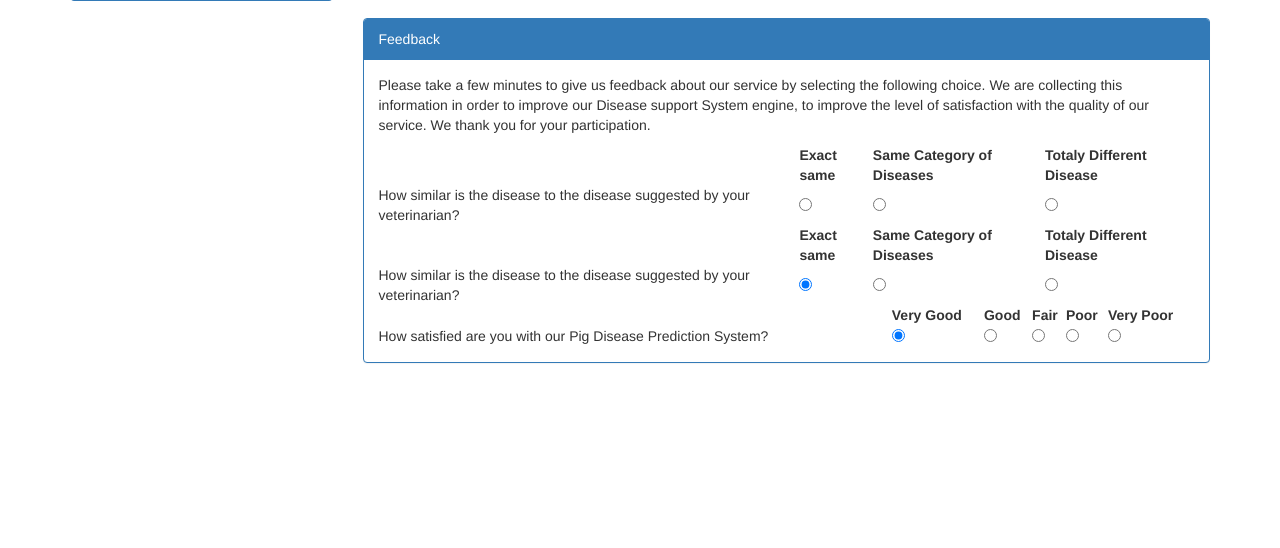
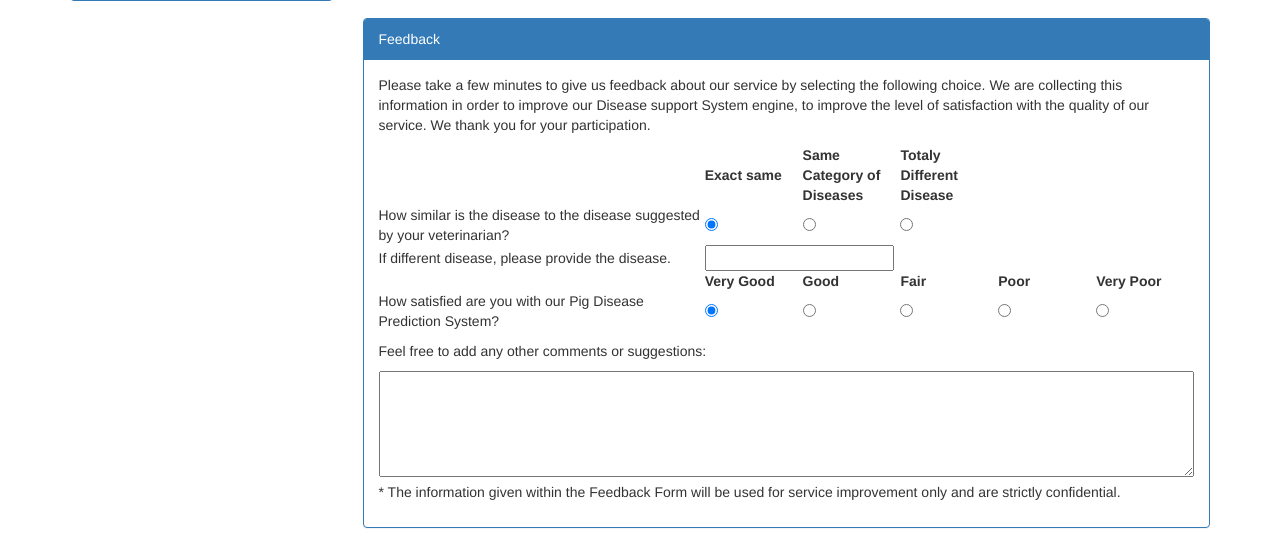
Before and after one commit to nilakanta123/PigDiseasesDiagnosis, a Django app: template templates/projectapp/page_antimortem_result.html in a window 1280 px wide. Shown: the part 297-845 px from the top of the page. Before the commit the page ends 660 px from the top, so only its background shows below. Run offline with Django 3.2, Linux system fonts and the light colour scheme; the template is opened without the code that fills it, so the values that code supplies are empty; some libraries are stand-ins or nearby versions.

Commit message:
feedback template modified1

```diff
--- a/templates/projectapp/base.html
+++ b/templates/projectapp/base.html
@@ -106,6 +106,23 @@
 	}
 
 
+	textarea
+	{
+	  width:100%;
+	}
+	.textwrapper
+	{
+	  border:1px solid #999999;
+	  margin:5px 0;
+	  padding:3px;
+	}
+
+	table{
+		padding:5px;
+		margin:10px 0;
+	}
+
+
 </style>
 <script type="text/javascript">
 	$(document).ready(function () {
--- a/templates/projectapp/page_antimortem_result.html
+++ b/templates/projectapp/page_antimortem_result.html
@@ -19,55 +19,46 @@
 				  	<div class="panel-heading">Feedback</div>
 				  	<div class="panel-body">
 				  		<p>Please take a few minutes to give us feedback about our service by selecting the following choice. We are collecting this information in order to improve our Disease support System engine, to improve the level of satisfaction with the quality of our service. We thank you for your participation.</p>
-				  		<table style="width:100%">
+				  		<table width="100%">
 						  <tr>
-						    <th></th>
-						    <th>Exact same</th>
-						    <th>Same Category of Diseases</th>
-						    <th>Totaly Different Disease</th>
+						    <th width="40%"></th>
+						    <th width="12%">Exact same</th>
+						    <th width="12%">Same Category of Diseases</th>
+						    <th width="12%">Totaly Different Disease</th>
+						    <th width="12%"></th>
+						    <th width="12%"></th>
 						  </tr>
 						  <tr>
-						    <td>How similar is the disease to the disease suggested by your veterinarian?</td>
-						    <td> <input type="radio" name="similarity" value="Exact same" checked></td>
-						    <td> <input type="radio" name="similarity" value="Same category"></td>
-						    <td> <input type="radio" name="similarity" value="Totaly different "></td>
+						    <td  width="40%">How similar is the disease to the disease suggested by your veterinarian?</td>
+						    <td width="12%"> <input type="radio" name="similarity" value="Exact same" checked></td>
+						    <td width="12%"> <input type="radio" name="similarity" value="Same category"></td>
+						    <td width="12%"> <input type="radio" name="similarity" value="Totaly different "></td>
+
+						  </tr>
+						  <tr>
+						    <td width="40%">If different disease, please provide the disease.</td>
+						    <td colspan="3"> <input type="text" name="disease_name"></td>
+						  </tr>
+						  <tr>
+						    <th width="40%"></th>
+						    <th width="12%"">Very Good</th>
+						    <th width="12%">Good</th>
+						    <th width="12%">Fair</th>
+						    <th width="12%">Poor</th>
+						    <th width="12%">Very Poor</th>
+						  </tr>
+						  <tr>
+						    <td width="40%">How satisfied are you with our Pig Disease Prediction System?</td>
+						    <td width="12%"> <input type="radio" name="satisfaction" value="very good" checked></td>
+						    <td width="12%"> <input type="radio" name="satisfaction" value="good"></td>
+						    <td width="12%"> <input type="radio" name="satisfaction" value="fair"></td>
+						    <td width="12%"> <input type="radio" name="satisfaction" value="poor"></td>
+						    <td width="12%"> <input type="radio" name="satisfaction" value="very poor"></td>
 						  </tr>
 						</table>
-
-						<table style="width:100%">
-						  <tr>
-						    <th></th>
-						    <th>Exact same</th>
-						    <th>Same Category of Diseases</th>
-						    <th>Totaly Different Disease</th>
-						  </tr>
-						  <tr>
-						    <td>How similar is the disease to the disease suggested by your veterinarian?</td>
-						    <td> <input type="radio" name="similarity" value="Exact same" checked></td>
-						    <td> <input type="radio" name="similarity" value="Same category"></td>
-						    <td> <input type="radio" name="similarity" value="Totaly different "></td>
-						  </tr>
-						</table>
-
-						<table style="width:100%">
-						  <tr>
-						    <th></th>
-						    <th>Very Good</th>
-						    <th>Good</th>
-						    <th>Fair</th>
-						    <th>Poor</th>
-						    <th>Very Poor</th>
-						  </tr>
-						  <tr>
-						    <td>How satisfied are you with our Pig Disease Prediction System?</td>
-						    <td> <input type="radio" name="satisfaction" value="very good" checked></td>
-						    <td> <input type="radio" name="satisfaction" value="good"></td>
-						    <td> <input type="radio" name="satisfaction" value="fair"></td>
-						    <td> <input type="radio" name="satisfaction" value="poor"></td>
-						    <td> <input type="radio" name="satisfaction" value="very poor"></td>
-						  </tr>
-
-						</table>
+						<p>Feel free to add any other comments or suggestions:</p>
+						<textarea cols="2" rows="5" name="comment"></textarea>
+						<p>* The information given within the Feedback Form will be used for service improvement only and are strictly confidential.</p>
 				  	</div>
 				</div>
 			</div>
```
